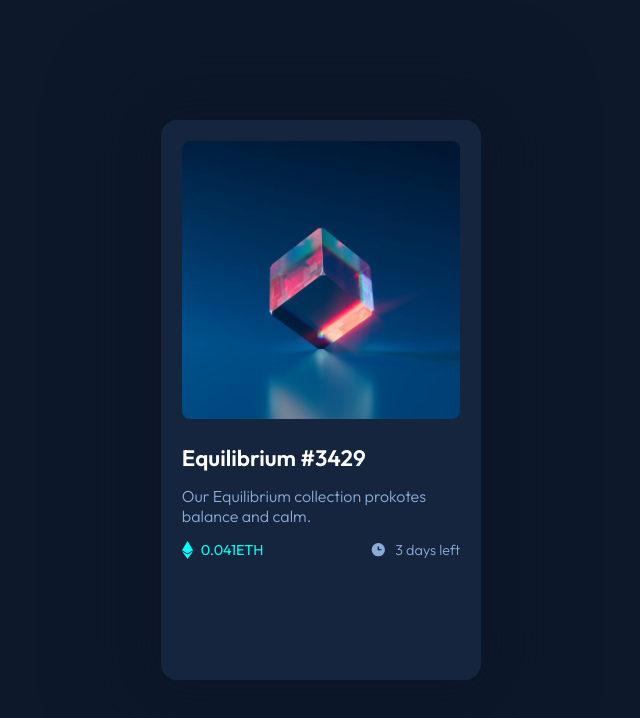
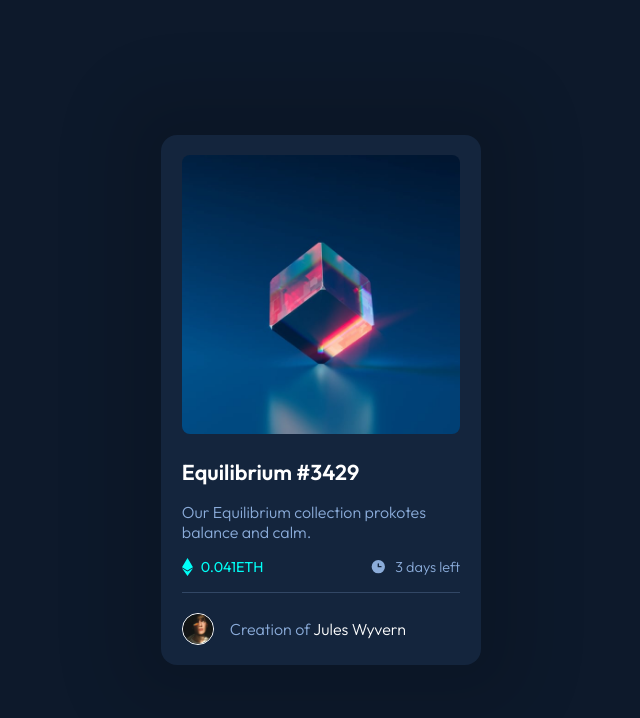
Before and after one commit to chekhovs-func/nft-card, a React (Create React App) app: page / in a window 1280 px wide. Shown: the top 718 px of the page, without its empty margins (319-959 px from the left). Built offline with nearby package versions, Linux system fonts and the light colour scheme.

Commit message:
feat: add artist info section to nft card

```diff
--- a/src/components/Card.jsx
+++ b/src/components/Card.jsx
@@ -3,22 +3,16 @@ import { ReactComponent as EthIcon } from '../assets/icon-ethereum.svg';
 import { ReactComponent as ClockIcon } from '../assets/icon-clock.svg';
 
 export default function Card() {
-  const equilibrium = {
-    title: 'Equilibrium #3429',
-    src: './assets/image-equilibrium.jpg',
-    desc: 'Our Equilibrium collection prokotes balance and calm.',
-  };
-
   return (
     <section className='card'>
       <article className='nft'>
         <img
-          src={equilibrium.src}
+          src='./assets/image-equilibrium.jpg'
           alt='An NFT named Equilibrium by Jules Wyvern'
           className='nft image'
         />
-        <h1 className='title'>{equilibrium.title}</h1>
-        <p className='body'>{equilibrium.desc}</p>
+        <h1 className='title'>Equilibrium #3429</h1>
+        <p className='body'>Our Equilibrium collection prokotes balance and calm.</p>
       </article>
       <article className='info'>
         <aside>
@@ -30,6 +24,16 @@ export default function Card() {
           <h2 className='countdown value'>3 days left</h2>
         </aside>
       </article>
+      <article className='artist'>
+        <img
+          src='./assets/image-avatar.png'
+          alt='An avatar of the artist, Jules Wyvern'
+          className='avatar'
+        />
+        <p className='artist-info'>
+          Creation of <a href='#'>Jules Wyvern</a>
+        </p>
+      </article>
     </section>
   );
 }
--- a/src/styles/card.scss
+++ b/src/styles/card.scss
@@ -6,10 +6,9 @@
   display: flex;
 
   margin: auto;
-  box-shadow: hsl(217, 54%, 10%) 0 0 4rem 3rem;
+  box-shadow: rgba($color: #000000, $alpha: 0.11) 0 0 4rem 3rem;
   border-radius: 1rem;
   width: 20rem;
-  height: 35rem;
 
   background-color: $midnight-blue;
 
@@ -23,21 +22,27 @@
     .image {
       margin: 1.3rem 0;
       border-radius: 0.5rem;
+      transition: 2s filter linear;
+    }
+
+    .image:hover {
+      filter: blur(0.2rem);
+      transition: 2s filter linear;
     }
 
     .title {
       justify-self: left;
 
-      margin-bottom: 0.9rem;
+      margin-bottom: 1rem;
 
-      font-size: 1.4rem;
+      font-size: 1.35rem;
       font-weight: 600;
 
       color: $white;
     }
 
     .body {
-      margin-bottom: 0.9rem;
+      margin-bottom: 1rem;
 
       font-size: 1rem;
       font-weight: 300;
@@ -51,10 +56,12 @@
     justify-content: space-between;
     align-items: center;
 
+    border-bottom: 0.01em solid rgba($color: $soft-blue, $alpha: 0.25);
+    padding-bottom: 1rem;
     width: 17.4rem;
 
     .value {
-      margin-left: .5rem;
+      margin-left: 0.5rem;
     }
 
     .eth {
@@ -71,4 +78,33 @@
       color: $soft-blue;
     }
   }
+
+  .artist {
+    display: flex;
+    justify-content: left;
+    align-items: center;
+
+    margin: 1.25rem 0;
+    width: 17.4rem;
+
+    .avatar {
+      border: 0.075rem solid $white;
+      border-radius: 100%;
+      width: 2rem;
+    }
+
+    .artist-info {
+      margin-left: 1rem;
+
+      font-size: 1rem;
+      font-weight: 300;
+
+      color: $soft-blue;
+
+      a {
+        text-decoration: none;
+        color: $white;
+      }
+    }
+  }
 }
```
